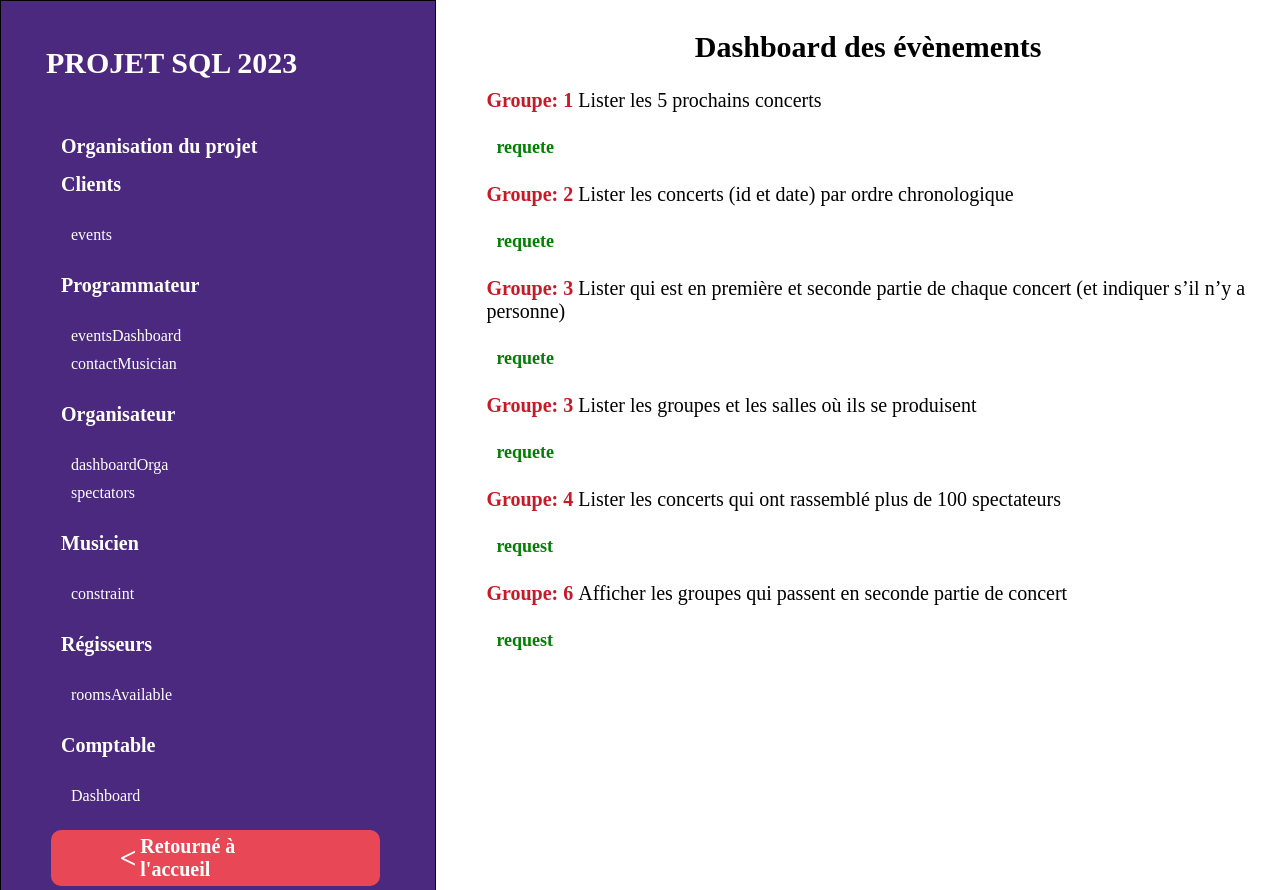
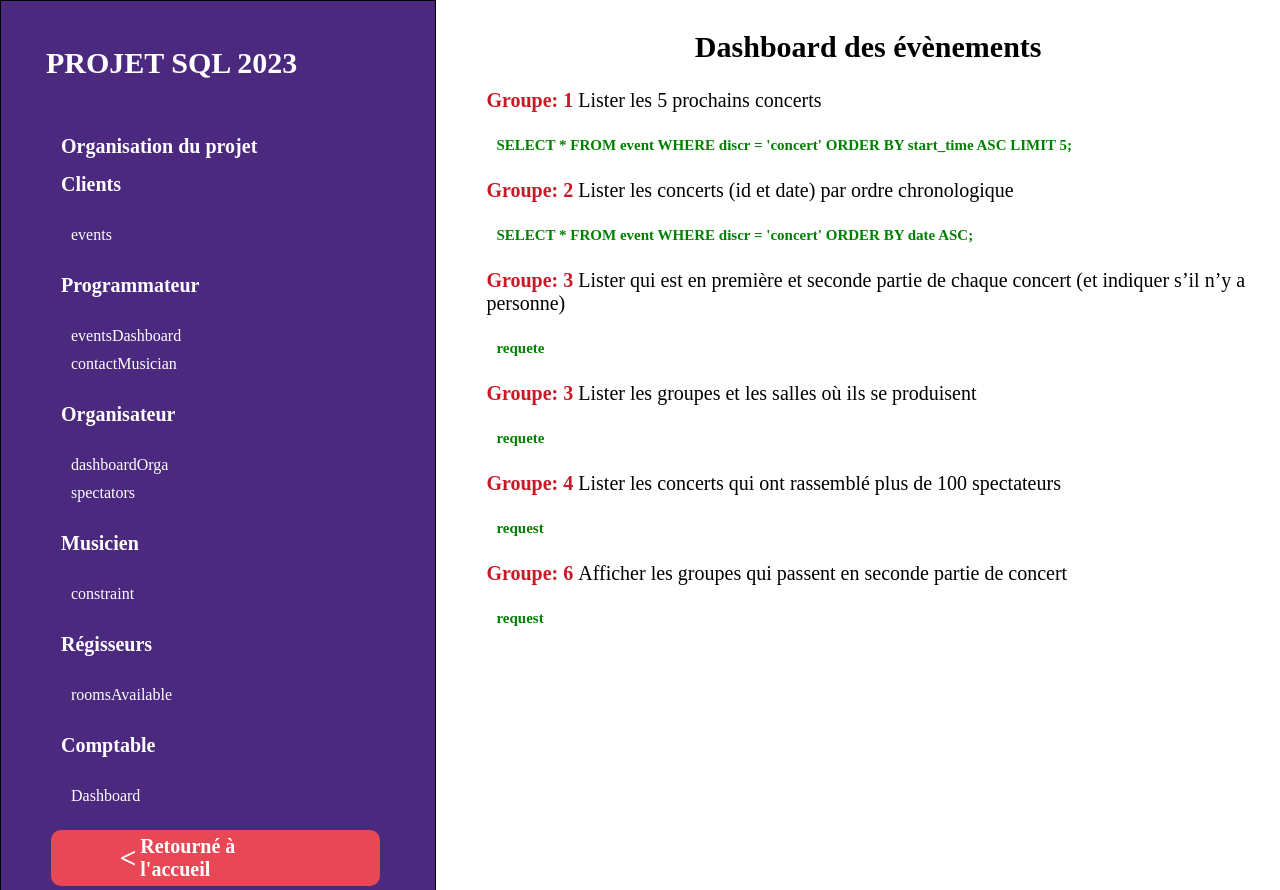
Before and after one commit to Vandal-William/Test-Flask, a Flask app: page /database/eventsDashboard in a window 1280 px wide. Run offline with Flask 2, Linux system fonts and the light colour scheme; some libraries are stand-ins or nearby versions.

Commit message:
add docs

```diff
--- a/static/style.css
+++ b/static/style.css
@@ -169,7 +169,7 @@
 }
 
 .main-database-response{
-    font-size: 18px;
+    font-size: 15px;
     color: green;
     font-weight: bold;
     margin: 25px;
--- a/templates/eventsDashboard.html
+++ b/templates/eventsDashboard.html
@@ -7,10 +7,10 @@
                 -->
 
                 <p class="main-database-request"><span class="groupes">Groupe: 1</span> Lister les 5 prochains concerts</p>
-                <p class="main-database-response">requete</p>
+                <p class="main-database-response">SELECT * FROM event WHERE discr = 'concert' ORDER BY start_time ASC LIMIT 5;</p>
 
                 <p class="main-database-request"><span class="groupes">Groupe: 2</span> Lister les concerts (id et date) par ordre chronologique</p>
-                <p class="main-database-response">requete</p>
+                <p class="main-database-response">SELECT * FROM event WHERE discr = 'concert' ORDER BY date ASC;</p>
 
                 <p class="main-database-request"><span class="groupes">Groupe: 3</span> Lister qui est en première et seconde partie de chaque concert (et indiquer s’il n’y a personne)</p>
                 <p class="main-database-response">requete</p>
```
Also changed, not shown: 1 other file.
